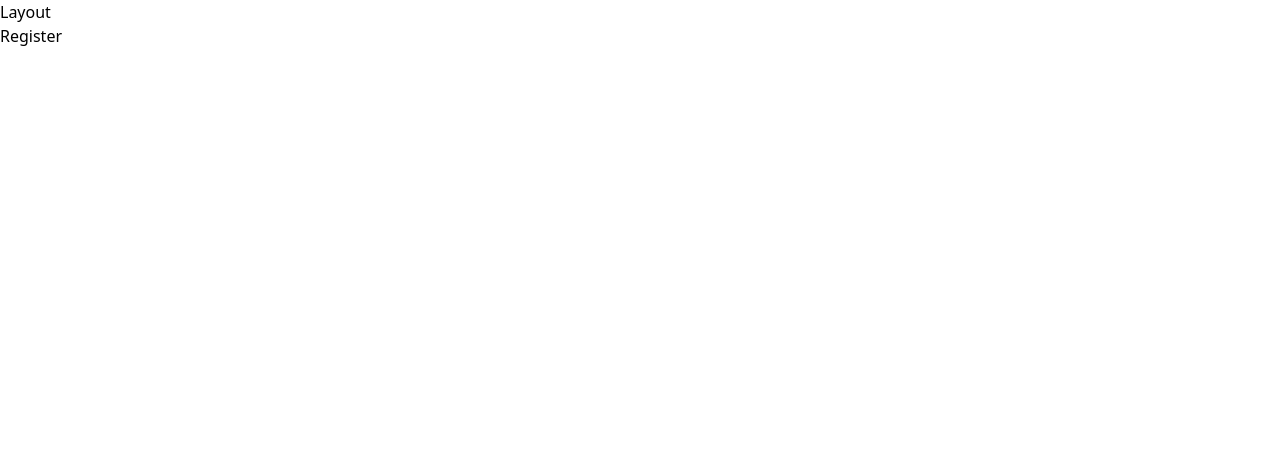
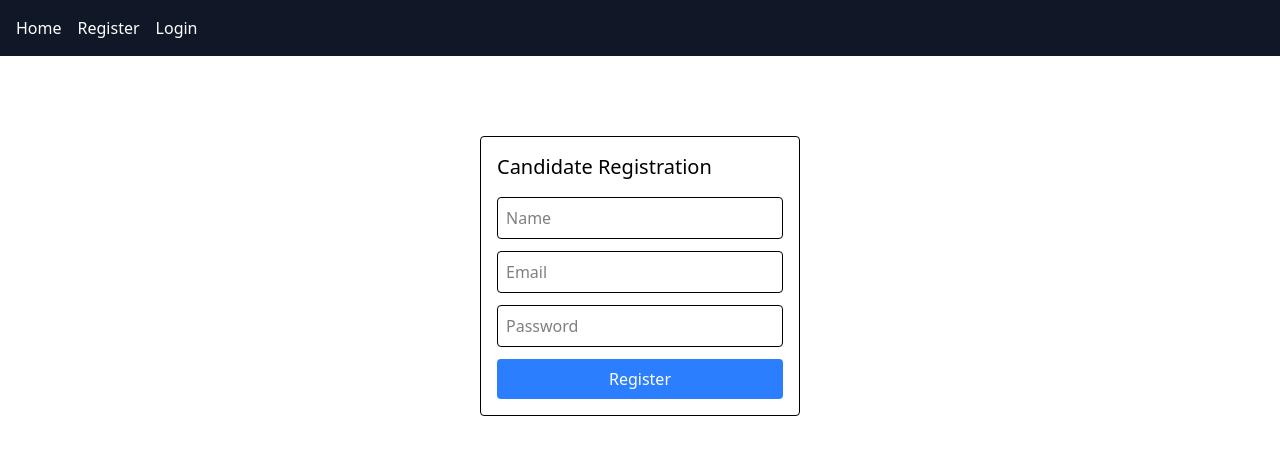
Before and after one commit to sugu2344/frontend-blogging-App, a React (Vite) app: page /register in a window 1280 px wide. Shown: the top 454 px of the page. Built offline with nearby package versions, Linux system fonts and the light colour scheme.

Commit message:
pages login register home and redux package installed

```diff
--- a/package.json
+++ b/package.json
@@ -10,9 +10,11 @@
     "preview": "vite preview"
   },
   "dependencies": {
+    "@reduxjs/toolkit": "^2.5.1",
     "@tailwindcss/vite": "^4.0.3",
     "react": "^18.3.1",
     "react-dom": "^18.3.1",
+    "react-redux": "^9.2.0",
     "react-router": "^7.1.5",
     "react-router-dom": "^7.1.5",
     "react-toastify": "^11.0.3",
--- a/src/layouts/layout.jsx
+++ b/src/layouts/layout.jsx
@@ -1,10 +1,24 @@
 import React from "react";
+import { Link } from "react-router";
 
 const Layout = ({ children }) => {
   return (
-    <div>
-      <h1>Layout</h1>
-      {children}
+    <div className="min-h-screen flex flex-col">
+      <nav className="bg-gray-900 text-white p-4 flex justify-between">
+        <div>
+          <Link to="/" className="mr-4">
+            Home
+          </Link>
+          <Link to="/register" className="mr-4">
+            Register
+          </Link>
+          <Link to="/login" className="mr-4">
+            Login
+          </Link>
+        </div>
+      </nav>
+
+      <main className="flex-grow">{children}</main>
     </div>
   );
 };
--- /dev/null
+++ b/src/pages/home.jsx
@@ -0,0 +1,17 @@
+import React from "react";
+
+const Home = () => {
+  return (
+    <div className="max-w-xs mx-auto mt-20 p-4 border rounded">
+      <h2 className="text-xl mb-4">Home</h2>
+      <p>Welcome to the home page</p>
+      <ul className="list-disc pl-5">
+        <li>Click on the links above to register or login</li>
+        <li>After logging in, you will be redirected to the dashboard</li>
+        <li>You can then search for jobs and apply for them</li>
+      </ul>
+    </div>
+  );
+};
+
+export default Home;
--- a/src/pages/login.jsx
+++ b/src/pages/login.jsx
@@ -2,8 +2,23 @@
 
 const Login = () => {
   return (
-    <div>
-      <h1>Login</h1>
+    <div className="max-w-xs mx-auto mt-20 p-4 border rounded">
+      <h2 className="text-xl mb-4">Login</h2>
+      <form className="flex flex-col space-y-3">
+        <input
+          name="email"
+          type="email"
+          placeholder="Email"
+          className="border p-2 rounded"
+        />
+        <input
+          name="password"
+          type="password"
+          placeholder="Password"
+          className="border p-2 rounded"
+        />
+        <button className="bg-blue-500 text-white py-2 rounded">Login</button>
+      </form>
     </div>
   );
 };
--- a/src/pages/register.jsx
+++ b/src/pages/register.jsx
@@ -2,8 +2,31 @@
 
 const Register = () => {
   return (
-    <div>
-      <h1>Register</h1>
+    <div className="max-w-xs mx-auto mt-20 p-4 border rounded">
+      <h2 className="text-xl mb-4">Candidate Registration</h2>
+      <form className="flex flex-col space-y-3">
+        <input
+          name="name"
+          type="text"
+          placeholder="Name"
+          className="border p-2 rounded"
+        />
+        <input
+          name="email"
+          type="email"
+          placeholder="Email"
+          className="border p-2 rounded"
+        />
+        <input
+          name="password"
+          type="password"
+          placeholder="Password"
+          className="border p-2 rounded"
+        />
+        <button className="bg-blue-500 text-white py-2 rounded">
+          Register
+        </button>
+      </form>
     </div>
   );
 };
--- a/src/router.jsx
+++ b/src/router.jsx
@@ -1,6 +1,6 @@
 import { createBrowserRouter } from "react-router";
 import App from "./App";
-import List from "./pages/list";
+import Home from "./pages/home";
 import Register from "./pages/register";
 import Login from "./pages/login";
 const routes = [
@@ -10,7 +10,7 @@
     children: [
       {
         path: "",
-        element: <List />,
+        element: <Home />,
       },
       {
         path: "register",
```
Also changed, not shown: src/redux/app/store.js (added), src/redux/features/auth/registerSlice.js (added), 1 other file (tests, documents, lock files or other folders).
